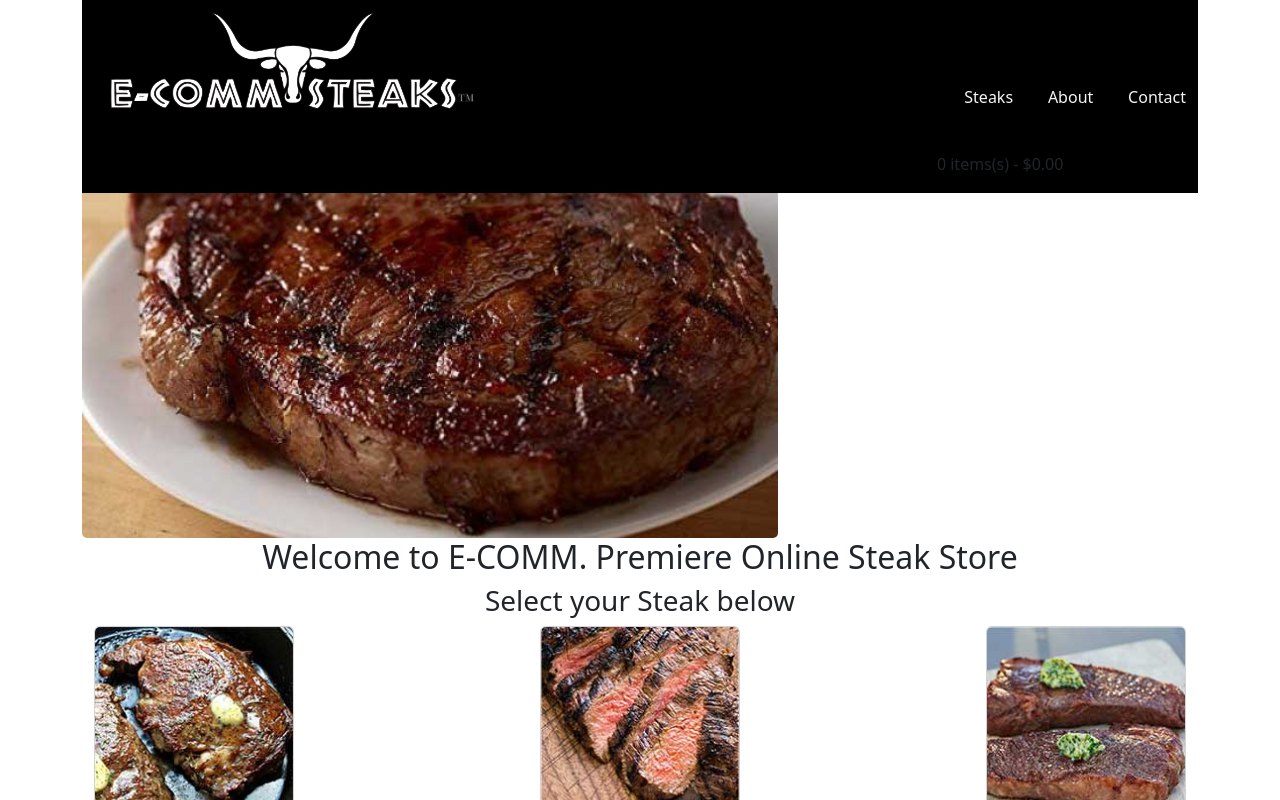
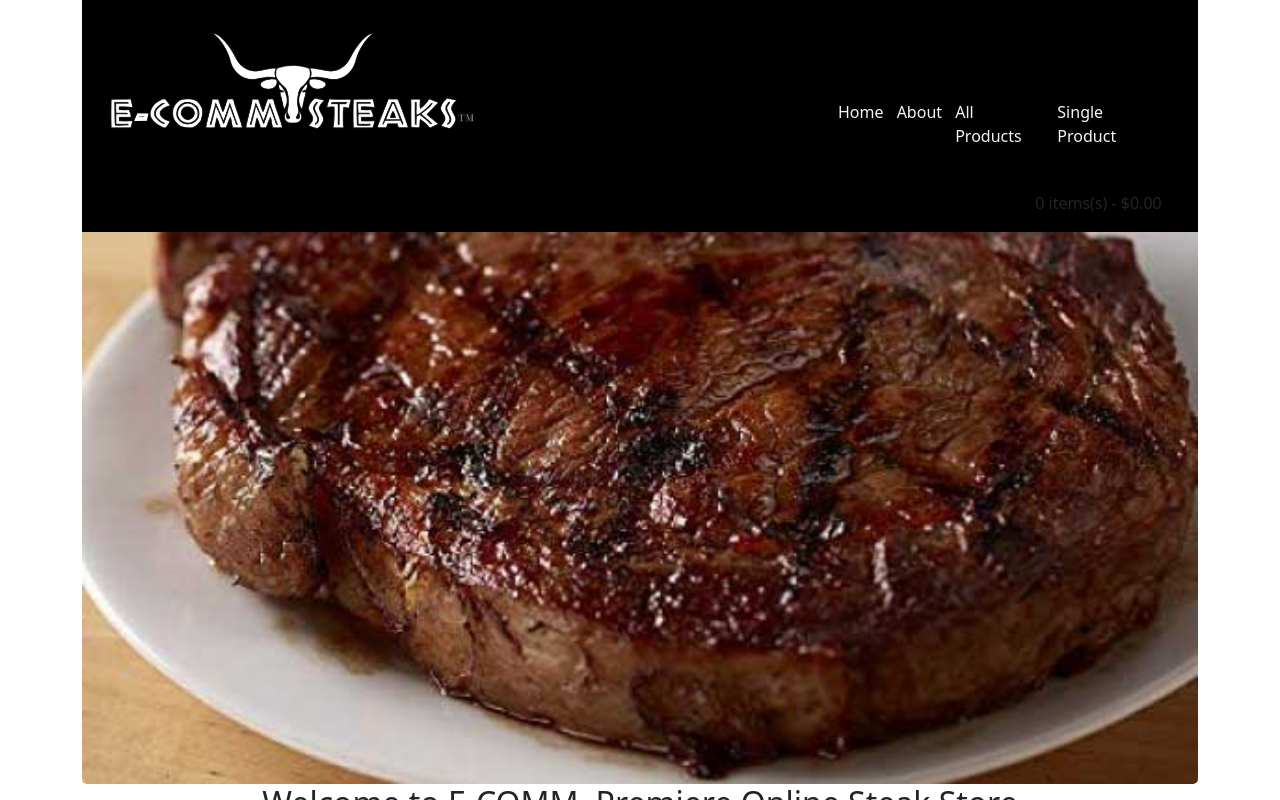
Before and after one commit to veriesseals/e-commerce-api-react, a React (Create React App) app: page / in a window 1280 px wide. Shown: the top 800 px of the page. Built offline with nearby package versions, Linux system fonts and the light colour scheme.

Commit message:
Added li items to nav-items and adjusted styling

```diff
--- a/public/css/style.css
+++ b/public/css/style.css
@@ -12,13 +12,15 @@
 }
 
 .logo {
+    margin-top: 20px;
     width: 400px;
 }
 
 .nav-items {
     display: flex;
-    padding: 75px 0px 20px 0px;
-    gap: 10%;
+    margin-top: 15px;
+    padding: 75px 20px 20px 0px;
+    gap: 4%;
     justify-content: end;
     list-style-type: none;
 }
@@ -42,14 +44,14 @@
 /* Cart */
 /* ---------------------------------------------- */
 .top-icons{
-    margin-left: 76%;
+    margin-left: 85%;
 }
 
 /* Main Content */
 /* ---------------------------------------------- */
 .FeaturedSteak{
     display: flex;
-    width: 696px;
+    width: 100%;
     border-bottom-left-radius: 5px;
     border-bottom-right-radius: 5px;
 }
--- a/src/components/Header.js
+++ b/src/components/Header.js
@@ -17,9 +17,10 @@ function Header() {
                     <div className="col-md-4">
                         <nav className="right-nav">
                             <ul className="nav-items">
-                                <li><a href="#">Steaks</a></li>
+                                <li><a href="#">Home</a></li>
                                 <li><a href="#">About</a></li>
-                                <li><a href="#">Contact</a></li>
+                                <li><a href="#">All Products</a></li>
+                                <li><a href="#">Single Product</a></li>
                             </ul>
                         </nav>
                     </div>
```
